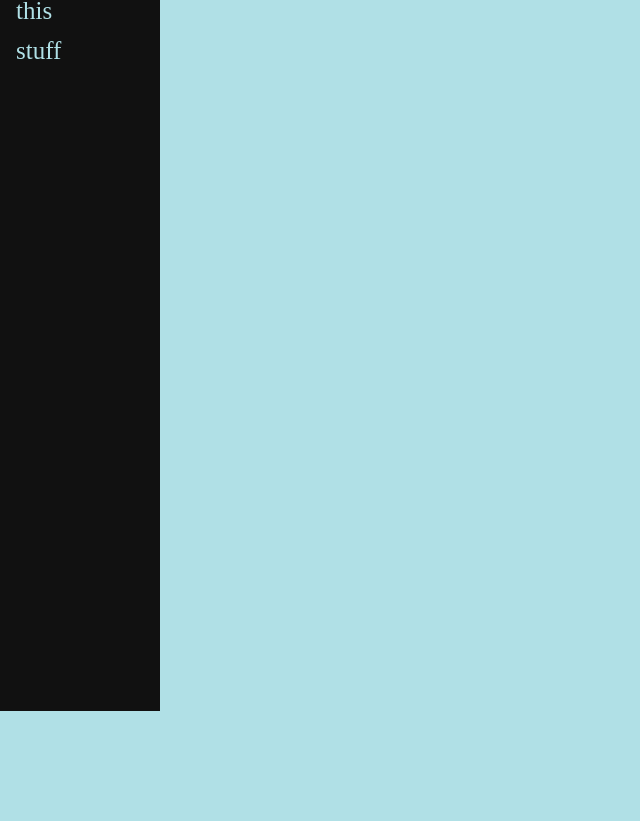
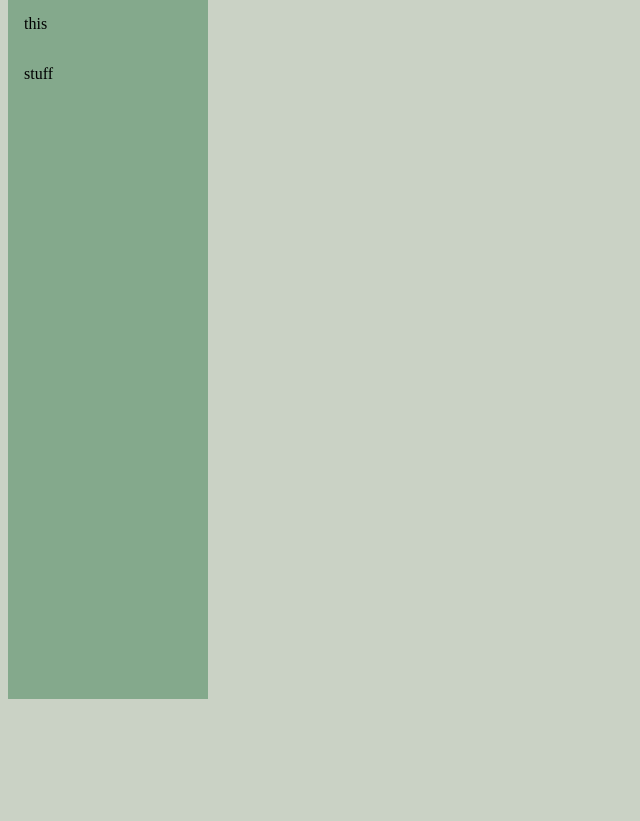
Before and after one commit to aelersich/aelersich.github.io, a plain HTML site: page index.html in a window 1280 px wide. Shown: the part 109-930 px from the top of the page, without its empty margins (0-640 px from the left). Before the commit the page ends 800 px from the top, so only its background shows below. Drawn offline with Linux system fonts and the light colour scheme.

Commit message:
css stuff

```diff
--- a/index.html
+++ b/index.html
@@ -5,15 +5,15 @@
     <link rel="stylesheet" href="style.css">
 </head>
 
-<div class="sidenav">
+<div class="sidebar">
     <a href="#">look</a>
     <a href="#">at</a>
     <a href="#">this</a>
     <a href="#">stuff</a>
-  </div>
+</div>
 
 
-  <div class="main">
+  <div class="content">
     <h1>
         howdy there partner
     </h1>
--- a/style.css
+++ b/style.css
@@ -1,48 +1,49 @@
 body {
-    background-color: powderblue;
+  background-color: #cad2c5;
 }
 h1 {
-    color: blue;
+  color: #458588;
   }
-  p {
-    color: red;
+body {
+  color: #323836;
 }
 
-   /* The sidebar menu */
-.sidenav {
-    height: 100%; /* Full-height: remove this if you want "auto" height */
-    width: 160px; /* Set the width of the sidebar */
-    position: fixed; /* Fixed Sidebar (stay in place on scroll) */
-    z-index: 1; /* Stay on top */
-    top: 0; /* Stay at the top */
-    left: 0;
-    background-color: #111; /* Black */
-    overflow-x: hidden; /* Disable horizontal scroll */
-    padding-top: 20px;
+.sidebar {
+  margin: 0;
+  padding: 0;
+  width: 200px;
+  background-color: #84a98c;
+  position: fixed;
+  height: 100%;
+  overflow: auto;
 }
 
-  /* The navigation menu links */
-  .sidenav a {
-    padding: 6px 8px 6px 16px;
+.sidebar a {
+  display: block;
+  color: black;
+  padding: 16px;
   text-decoration: none;
-    font-size: 25px;
-    color: powderblue;
-    display: block;
 }
 
-  /* When you mouse over the navigation links, change their color */
-  .sidenav a:hover {
-    color: #f1f1f1;
+div.content {
+  margin-left: 200px;
+  padding: 1px 16px;
+  height: 1000px;
 }
 
-  /* Style page content */
-  .main {
-    margin-left: 160px; /* Same as the width of the sidebar */
-    padding: 0px 10px;
+@media screen and (max-width: 700px) {
+  .sidebar {
+    width: 100%;
+    height: auto;
+    position: relative;
+  }
+  .sidebar a {float: left;}
+  div.content {margin-left: 0;}
 }
 
-  /* On smaller screens, where height is less than 450px, change the style of the sidebar (less padding and a smaller font size) */
-  @media screen and (max-height: 450px) {
-    .sidenav {padding-top: 15px;}
-    .sidenav a {font-size: 18px;}
+@media screen and (max-width: 400px) {
+  .sidebar a {
+    text-align: center;
+    float: none;
   }
+}
```
Lines whose indentation alone changed are shown as unchanged.
